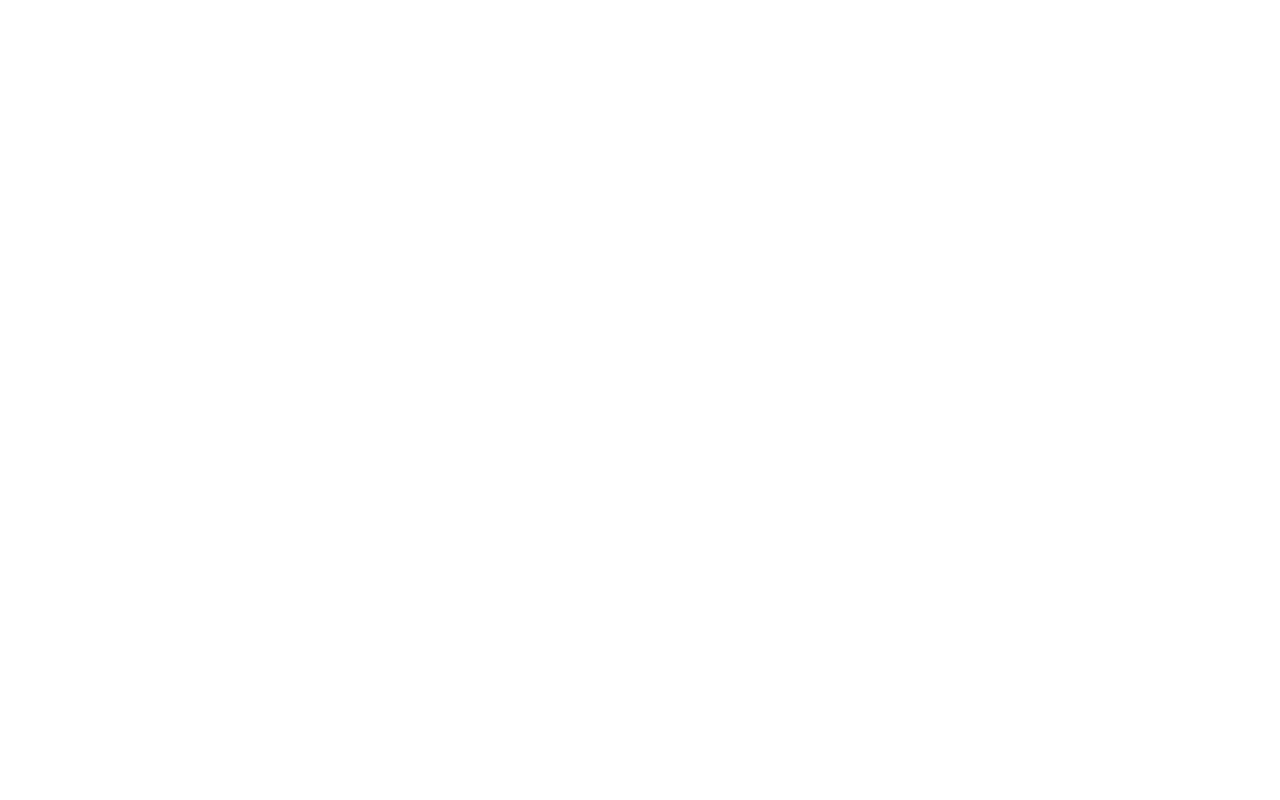
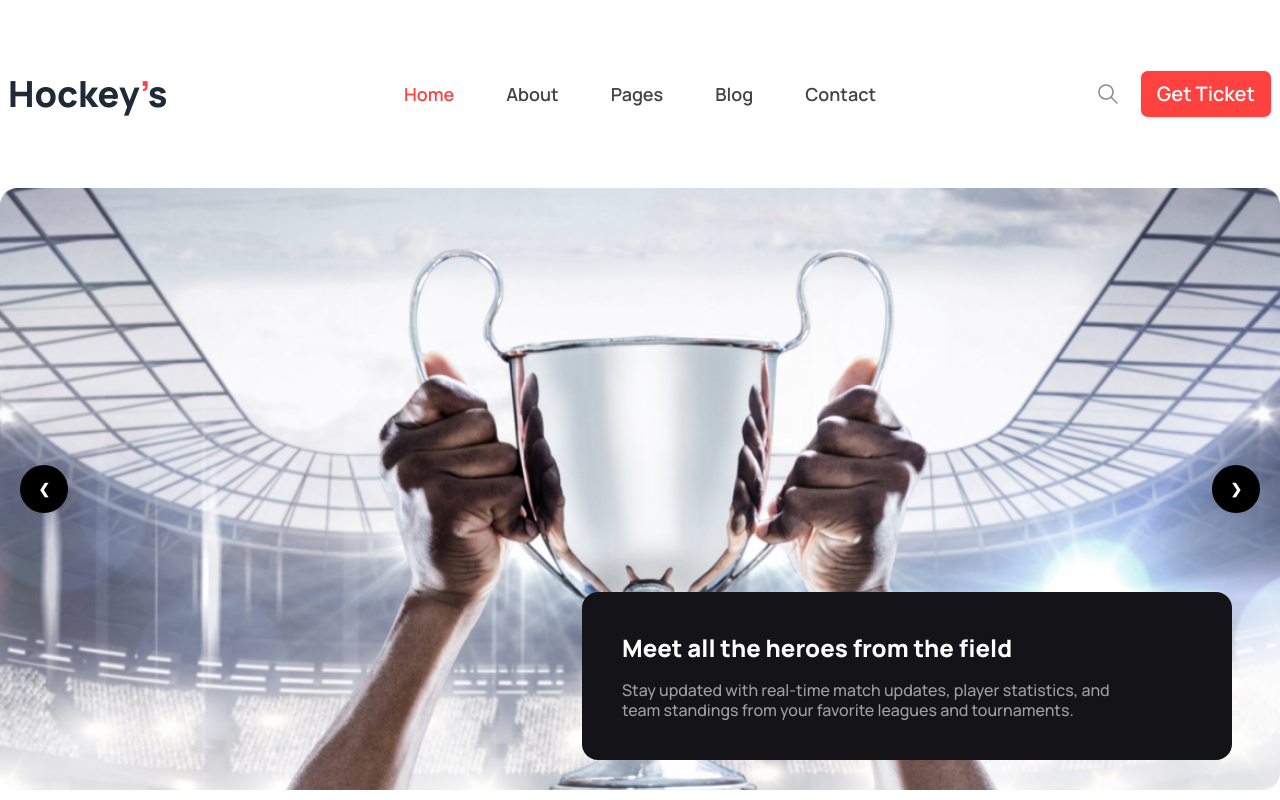
Before and after one commit to sm033/A3-Hockeys, a plain HTML site: page index.html in a window 1280 px wide. Drawn offline with nearby package versions, Linux system fonts and the light colour scheme.

Commit message:
header section complete with responsive

```diff
--- a/index.html
+++ b/index.html
@@ -11,11 +11,115 @@
         <link href="https://cdn.jsdelivr.net/npm/daisyui@4.7.3/dist/full.min.css" rel="stylesheet" type="text/css" />
         <script src="https://cdn.tailwindcss.com"></script>
 
+        <!-- Manrope google font -->
+        <link rel="preconnect" href="https://fonts.googleapis.com">
+        <link rel="preconnect" href="https://fonts.gstatic.com" crossorigin>
+        <link href="https://fonts.googleapis.com/css2?family=Manrope:wght@200..800&display=swap" rel="stylesheet">
+
+        <style>
+            .font-man-rope{
+                font-family: "Manrope", sans-serif;
+            }
+        </style>
+
     </head>
 
-    <body>
+    <body class="font-man-rope">
 
-        <header>
+        <header class="container mx-auto mt-8 lg:mt-14">
+
+            <!-- navbar section start -->
+
+            <nav class="" >
+                <div class="navbar bg-base-100">
+                    <div class="navbar-start">
+                      <div class="dropdown">
+                        <div tabindex="0" role="button" class="btn btn-ghost lg:hidden">
+                          <svg xmlns="http://www.w3.org/2000/svg" class="h-7 w-7" fill="none" viewBox="0 0 24 24" stroke="currentColor"><path stroke-linecap="round" stroke-linejoin="round" stroke-width="2" d="M4 6h16M4 12h8m-8 6h16" /></svg>
+                        </div>
+                        <ul tabindex="0" class="menu text-lg font-semibold text-[#424247]  menu-sm dropdown-content mt-3 z-[1] p-2 shadow bg-base-100 rounded-box w-52">
+                            <li class="text-[#FF4240]"><a>Home</a></li>
+                            <li><a>About</a></li>
+                            <li><a>Pages</a></li>
+                            <li><a>Blog</a></li>
+                            <li><a>Contact</a></li>
+                        </ul>
+                      </div>
+                      <a class="font-extrabold text-2xl lg:text-4xl">Hockey<span class="text-[#FF4240]">’</span>s</a>
+                    </div>
+                    <div class="navbar-center hidden lg:flex">
+                      <ul class="menu gap-5 text-lg font-semibold text-[#424247] menu-horizontal px-1">
+                        <li class="text-[#FF4240]"><a>Home</a></li>
+                        <li><a>About</a></li>
+                        <li><a>Pages</a></li>
+                        <li><a>Blog</a></li>
+                        <li><a>Contact</a></li>
+                      </ul>
+                    </div>
+                    <div class="navbar-end lg:mr-0 mr-5">
+                        <img class="mr-5 hidden lg:block" src="Images/Frame.png" alt="">
+                       <button class=""><a class="btn bg-[#FF4240] normal-case text-white font-semibold text-xl rounded-lg">Get Ticket</a></button>
+                    </div>
+                  </div>
+            </nav>
+
+            <!-- navbar section end -->
+
+            <!-- banner section start -->
+            <div class=" relative lg:mx-0 mx-6 mt-8 lg:mt-14">
+
+                <!-- carousel start -->
+                <div class="carousel w-full">
+                    <!-- slide-1 -->
+                    <div id="slide1" class="carousel-item relative w-full">
+                      <img src="Images/1.png" class="w-full" />
+                      <div class="absolute flex justify-between transform -translate-y-1/2 left-5 right-5 top-1/2">
+                        <a href="#slide4" class="btn bg-black border-none  text-white btn-circle">❮</a>
+                        <a href="#slide2" class="btn bg-black border-none text-white btn-circle">❯</a>
+                      </div>
+                    </div>
+                    <!-- slide-2 -->
+                    <div id="slide2" class=" carousel-item relative w-full">
+                      <img src="Images/banner-2.png" class="w-full  rounded-2xl" />
+                      <div class="absolute flex justify-between transform -translate-y-1/2 left-5 right-5 top-1/2">
+                        <a href="#slide1" class="btn bg-black border-none text-white btn-circle">❮</a>
+                        <a href="#slide3" class="btn bg-black border-none text-white btn-circle">❯</a>
+                      </div>
+                    </div>
+                    <!-- slide-3 -->
+                    <div id="slide3" class="carousel-item relative w-full">
+                      <img src="Images/banner-3.png" class="w-full  rounded-2xl" />
+                      <div class="absolute flex justify-between transform -translate-y-1/2 left-5 right-5 top-1/2">
+                        <a href="#slide2" class="btn bg-black border-none text-white btn-circle">❮</a>
+                        <a href="#slide4" class="btn bg-black border-none text-white btn-circle">❯</a>
+                      </div>
+                    </div>
+                    <!-- slide-4 -->
+                    <div id="slide4" class="carousel-item relative w-full ">
+                      <img src="Images/banner-4.png" class="w-full  rounded-2xl" />
+                      <div class="absolute flex justify-between transform -translate-y-1/2 left-5 right-5 top-1/2">
+                        <a href="#slide3" class="btn bg-black border-none text-white btn-circle">❮</a>
+                        <a href="#slide1" class="btn bg-black border-none text-2xl text-white btn-circle">❯</a>
+                      </div>
+                    </div>
+                  </div>
+
+                  <!-- carousel end -->
+
+                  <!-- banner des -->
+
+               <div class="lg:absolute lg:right-12 lg:bottom-9 lg:mt-0 mt-4  ">
+                <div class=" bg-[#131318] rounded-2xl lg:p-10 p-6 lg:w-[650px] w-[377px] ">
+                    <h3 class="lg:text-2xl text-lg font-extrabold text-white">Meet all the heroes from the field</h3>
+                    <p class="lg:w-[500px] w-[350px]  mt-4 text-[#FFFFFF99] text-sm lg:text-[16px] font-medium">Stay updated with real-time match updates, player statistics, and team standings from your favorite leagues and tournaments.</p>
+                </div>
+
+               </div>
+
+
+            </div>
+            <!-- banner section end -->
+
 
         </header>
 
```
Also changed, not shown: Images/Frame.png (added), Images/banner-2.png (added), Images/banner-3.png (added), Images/banner-4.png (added).
